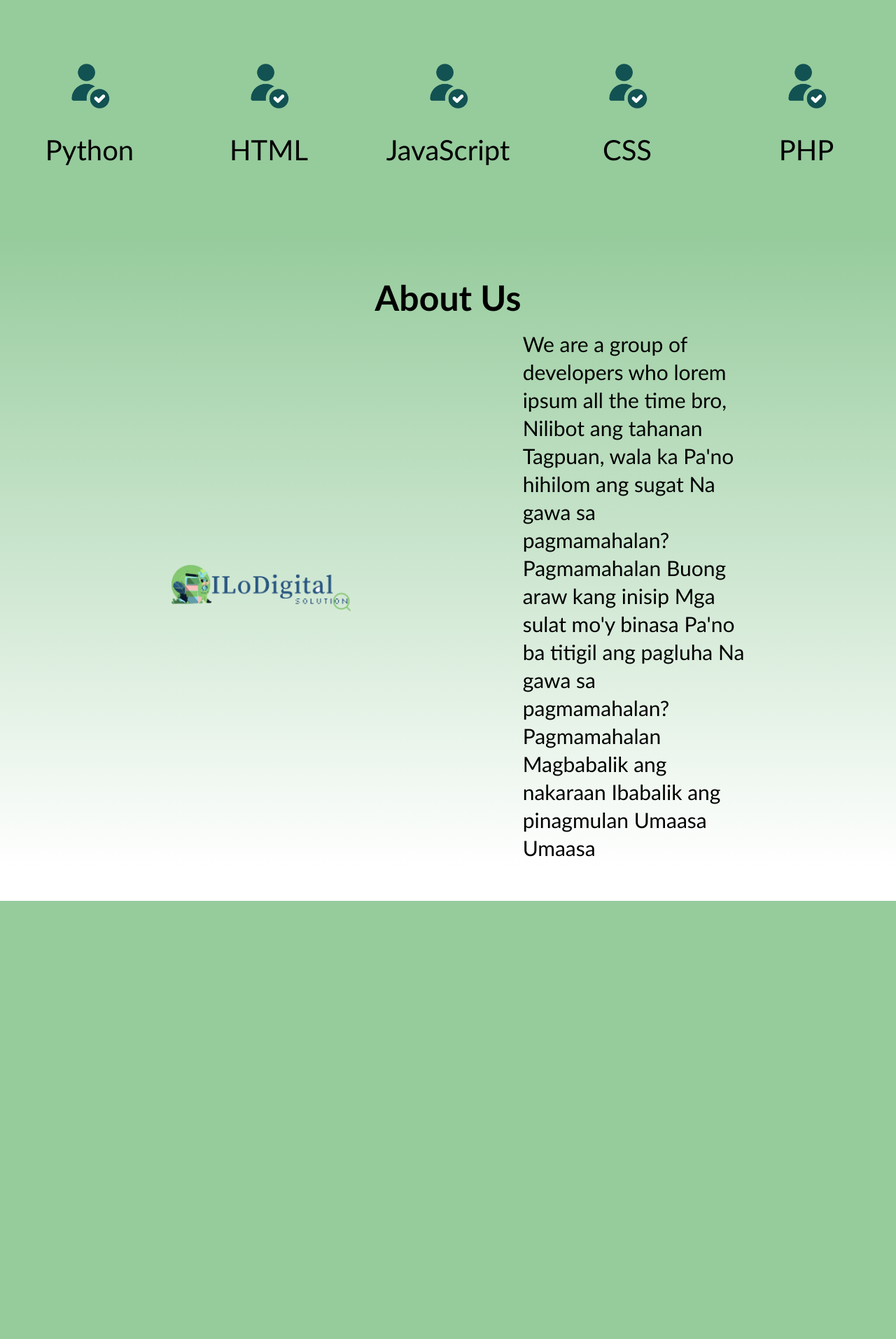
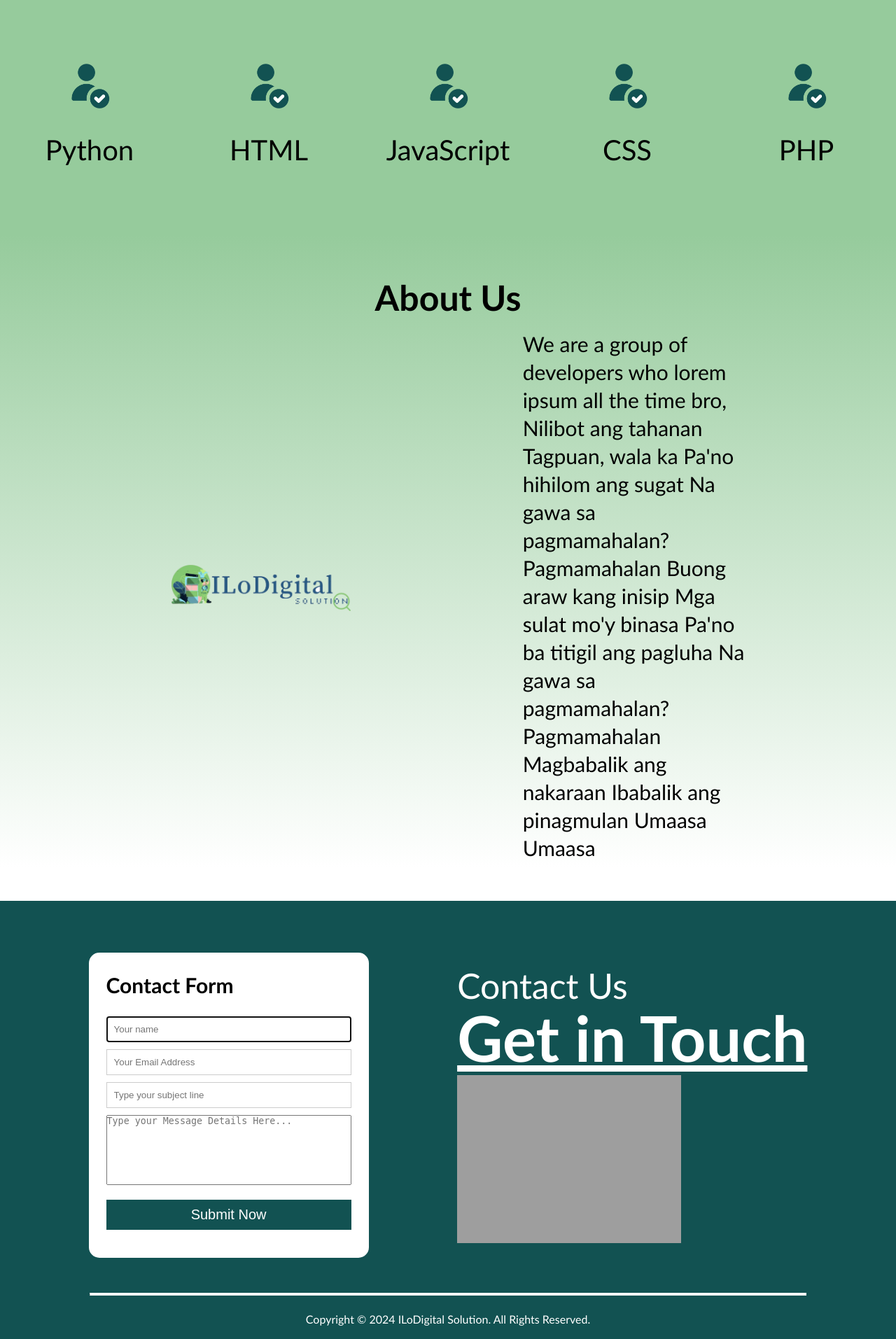
Before and after one commit to tenshi33/WebDevILDS, a PHP site: page / in a window 1280 px wide. Shown: the part 3113-5026 px from the top of the page at 70% size. Before the commit the page ends 4400 px from the top, so only its background shows below. Run offline with PHP 8.4, Linux system fonts and the light colour scheme; grey boxes are pictures that could not be loaded.

Commit message:
added form

```diff
--- a/index.css
+++ b/index.css
@@ -335,6 +335,122 @@ body {
 }
 
 
+
+
+
+.end-form {
+    text-align: left;
+    padding-top: 3vh;
+    padding-bottom: 3vh;
+    background-color: #125252;
+}
+.end-form h1 {
+    font-size: 40px;
+    font-weight: 600;
+    text-align: left;
+    padding-top: 1.5%;
+}
+.end-form h2 {
+    font-size: 90px;
+    color: #ffffff;
+    text-align: left;
+    font-weight: 600;
+}
+.end-form p {
+    color: white;
+    font-size: 50px;
+    line-height: 40px;
+    margin-top: 5%;
+    text-align: left;
+    width: 25vw;
+    word-wrap: break-word;
+}
+.end-form img {
+    width: 25vw;
+    margin-bottom: 2vh;
+}
+
+hr {
+    width:80%;
+    margin:0 auto;
+    border-top: 3px solid white;
+}
+
+.ftnote {
+    background: #125252;
+    color: white;
+    text-align: center;
+}
+
+
+
+#contact {
+    font-weight: 300;
+    font-size: 12px;
+    line-height: 30px;
+    color: black;
+  }
+
+.container {
+    max-width: 400px;
+    width: 100%;
+    position: relative;
+}
+
+#contact input {
+    font: 400 12px/16px;
+    width: 100%;
+    border: 1px solid #CCC;
+    background: #FFF;
+    margin: 10 5px;
+    padding: 10px;
+}
+
+.form h1 {
+    margin-bottom: 30px;
+    font-size: 30px;
+}
+
+#contact {
+    background: white;
+    border-radius: 15px;
+    padding: 25px;
+    margin: 50px 0;
+}
+.fieldset-form {
+    border: medium none !important;
+    margin: 0 0 10px;
+    min-width: 100%;
+    padding: 0;
+    width: 100%;
+}
+
+.textarea-form {
+    height: 100px;
+    max-width: 100%;
+    resize: none;
+    width: 100%;
+}
+
+.form-button {
+    cursor: pointer;
+    width: 100%;
+    border: none;
+    background: #125252;
+    color: #FFF;
+    margin: 0 0 5px;
+    padding: 10px;
+    font-size: 20px;
+}
+
+.form-button:hover {
+    background-color: rgb(15, 95, 42);
+}
+
+
+
+
+
 /* mobile/tablet view */
 @media(max-width: 1100px) {
     .row{
@@ -376,7 +492,9 @@ body {
     #headerlogo {
         width: 70vw;
     }
-
+    .end-form h2 {
+        text-align: center;
+    }
 }
 
 
--- a/index.html
+++ b/index.html
@@ -146,9 +146,46 @@
             </div>
         </div>
 
-    </section>
 
 
+
+        <div id="end-form" class="end-form">
+            <div class="row">
+                <div class="container">
+                    <form id="contact" action="mail.php" method="post" class="form">
+                        <h1>Contact Form</h1>
+
+                        <fieldset class="fieldset-form">
+                          <input placeholder="Your name" name="name" type="text" tabindex="1" autofocus>
+                        </fieldset>
+                        <fieldset class="fieldset-form">
+                          <input placeholder="Your Email Address" name="email" type="email" tabindex="2">
+                        </fieldset>
+                        <fieldset class="fieldset-form">
+                          <input placeholder="Type your subject line" type="text" name="subject" tabindex="4">
+                        </fieldset>
+                        <fieldset class="fieldset-form">
+                          <textarea name="message" placeholder="Type your Message Details Here..." tabindex="5" class="textarea-form"></textarea>
+                        </fieldset>
+                        <fieldset class="fieldset-form">
+                          <button type="submit" name="send" id="contact-submit" class="form-button">Submit Now</button>
+                        </fieldset>
+                    </form>
+                </div>
+                <div>
+                    <p>Contact Us</p>
+                    <h2><u>Get in Touch</u></h2>
+                    <img src="vertex/5.png">
+                </div>
+            </div>
+            <hr>
+
+        </div>
+        <div class="ftnote">
+            <p>Copyright © 2024 ILoDigital Solution. All Rights Reserved.</p>
+            <br>
+        </div>
+    </section>
 
 
 </body>
```
